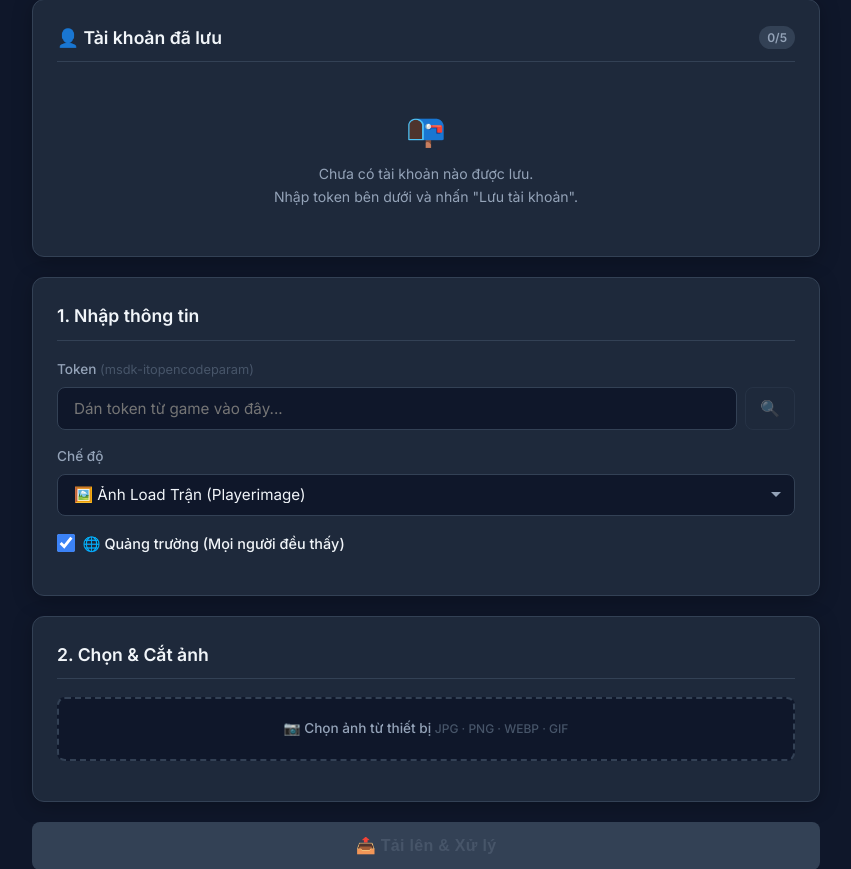
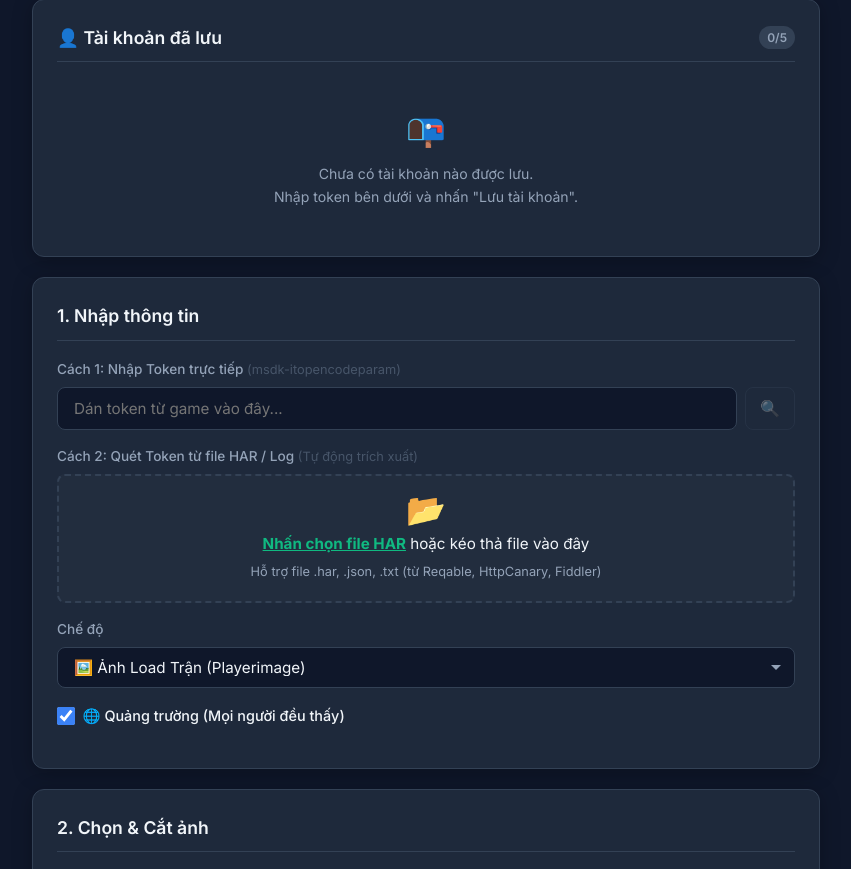
Before and after one commit to kiet2711/AOV, a Flask app: page / in a window 1280 px wide. Shown: the part 150-1019 px from the top of the page, without its empty margins (214-1065 px from the left). Run offline with Flask 3, Linux system fonts and the light colour scheme; the visitor is signed in with stand-in values (Sample User, id 1); data that the repository does not hold is empty; some libraries are stand-ins or nearby versions.

Commit message:
Cập nhật sửa lỗi đường dẫn tải trận Flowborn và thêm tính năng chọn/kéo thả file HAR để tự động quét token

```diff
--- a/loadtran.py
+++ b/loadtran.py
@@ -638,7 +638,7 @@ def poster_worker(idx, acc_lbl, auth_token, user_path,
     scene_name = "FlowbornPoster" if is_flowborn else "PlayerimagePoster"
 
     if mode == "flowborn_marksman":
-        file_prefix = f"5/{gender}/"
+        file_prefix = "5/1/"
         mainJob = 5
         bg_id = "30"
         bg_picUrl = "https://kg-camp.mobagarena.com/manage/flowborn_official/4uxOQChv.png"
@@ -650,7 +650,7 @@ def poster_worker(idx, acc_lbl, auth_token, user_path,
             baseInfo_id = "32"
             baseInfo_picUrl = "https://kg-camp.mobagarena.com/manage/flowborn_official/Pd7zTH2f.png"
     elif mode == "flowborn_mage":
-        file_prefix = f"4/{gender}/"
+        file_prefix = "4/1/"
         mainJob = 4
         bg_id = "30"
         bg_picUrl = "https://kg-camp.mobagarena.com/manage/flowborn_official/4uxOQChv.png"
--- a/static/script.js
+++ b/static/script.js
@@ -259,6 +259,141 @@ document.addEventListener('DOMContentLoaded', function () {
 
     verifyBtn.addEventListener('click', triggerVerify);
 
+    // ════════════════════════════════════════
+    //  HAR / TOKEN & IMAGE DRAG & DROP
+    // ════════════════════════════════════════
+    const tokenDropZone = document.getElementById('tokenDropZone');
+    const harDropZone = document.getElementById('harDropZone');
+    const harFileInput = document.getElementById('harFileInput');
+
+    // Ngăn trình duyệt mở file mặc định khi thả vào trang
+    window.addEventListener('dragover', (e) => e.preventDefault());
+    window.addEventListener('drop', (e) => {
+        e.preventDefault();
+        const files = e.dataTransfer.files;
+        if (!files || files.length === 0) return;
+        const file = files[0];
+        const fname = file.name.toLowerCase();
+        if (fname.endsWith('.har') || fname.endsWith('.json') || fname.endsWith('.txt') || fname.endsWith('.log')) {
+            handleTokenFile(file);
+        } else if (file.type.startsWith('image/') || fname.endsWith('.png') || fname.endsWith('.jpg') || fname.endsWith('.jpeg') || fname.endsWith('.webp') || fname.endsWith('.gif')) {
+            handleImageFile(file);
+        }
+    });
+
+    if (harDropZone && harFileInput) {
+        harDropZone.addEventListener('click', (e) => {
+            harFileInput.click();
+        });
+
+        harFileInput.addEventListener('change', (e) => {
+            const files = e.target.files;
+            if (!files || files.length === 0) return;
+            handleTokenFile(files[0]);
+        });
+    }
+
+    [tokenDropZone, harDropZone].forEach(zone => {
+        if (!zone) return;
+        ['dragenter', 'dragover'].forEach(evt => {
+            zone.addEventListener(evt, (e) => {
+                e.preventDefault();
+                e.stopPropagation();
+                zone.classList.add('drag-over');
+            });
+        });
+
+        ['dragleave', 'drop'].forEach(evt => {
+            zone.addEventListener(evt, (e) => {
+                e.preventDefault();
+                e.stopPropagation();
+                zone.classList.remove('drag-over');
+            });
+        });
+
+        zone.addEventListener('drop', (e) => {
+            e.stopPropagation();
+            const files = e.dataTransfer.files;
+            if (!files || files.length === 0) return;
+            handleTokenFile(files[0]);
+        });
+    });
+
+    function handleTokenFile(file) {
+        verifyStatus.style.display = 'flex';
+        verifyStatus.className = 'verify-status loading';
+        verifyStatus.innerHTML = `<span class="spinner"></span> Đang đọc file <b>${file.name}</b> và tìm token...`;
+        accountPreview.style.display = 'none';
+
+        const reader = new FileReader();
+        reader.onload = function(evt) {
+            const text = evt.target.result;
+            const token = extractTokenFromText(text);
+            if (token) {
+                tokenInput.value = token;
+                verifyBtn.disabled = false;
+                checkUploadReady();
+                clearTimeout(verifyDebounce);
+                verifyStatus.className = 'verify-status success';
+                verifyStatus.innerHTML = `🎉 Đã lấy token từ file <b>${file.name}</b>! Đang tự động xác thực...`;
+                setTimeout(() => doVerify(token), 300);
+            } else {
+                verifyStatus.className = 'verify-status error';
+                verifyStatus.innerHTML = `❌ Không tìm thấy token (msdk-itopencodeparam) trong file <b>${file.name}</b>!`;
+            }
+        };
+        reader.onerror = function() {
+            verifyStatus.className = 'verify-status error';
+            verifyStatus.innerHTML = `❌ Lỗi khi đọc file <b>${file.name}</b>!`;
+        };
+        reader.readAsText(file);
+    }
+
+    function extractTokenFromText(text) {
+        try {
+            const data = JSON.parse(text);
+            if (data && data.log && Array.isArray(data.log.entries)) {
+                const entries = data.log.entries;
+                for (let i = entries.length - 1; i >= 0; i--) {
+                    const req = entries[i].request;
+                    if (!req) continue;
+                    if (Array.isArray(req.headers)) {
+                        for (let h of req.headers) {
+                            if (h.name && (h.name.toLowerCase() === 'msdk-itopencodeparam' || h.name.toLowerCase() === 'itopencodeparam')) {
+                                if (h.value && h.value.trim().length >= 50) {
+                                    return h.value.trim();
+                                }
+                            }
+                        }
+                    }
+                    if (Array.isArray(req.queryString)) {
+                        for (let q of req.queryString) {
+                            if (q.name && (q.name.toLowerCase() === 'itopencodeparam' || q.name.toLowerCase() === 'msdk-itopencodeparam' || q.name.toLowerCase() === 'access_token')) {
+                                if (q.value && q.value.trim().length >= 50) {
+                                    return q.value.trim();
+                                }
+                            }
+                        }
+                    }
+                }
+            }
+        } catch (e) {}
+
+        const regexes = [
+            /itopencodeparam(?:%22|")?(?:\s*[:=]\s*|\s*,\s*(?:%22|")?value(?:%22|")?\s*:\s*)(?:%22|")?([0-9a-fA-F]{50,800})/gi,
+            /(?:msdk-)?itopencodeparam["'\s:=,\]\[\}{_a-zA-Z]*["'=\s]+([0-9a-fA-F]{50,800})/gi,
+            /(?:access_token|token)(?:%22|")?(?:\s*[:=]\s*|\s*,\s*(?:%22|")?value(?:%22|")?\s*:\s*)(?:%22|")?([0-9a-fA-F]{50,800})/gi
+        ];
+
+        for (let regex of regexes) {
+            const matches = [...text.matchAll(regex)];
+            if (matches && matches.length > 0) {
+                return matches[matches.length - 1][1];
+            }
+        }
+        return null;
+    }
+
     function triggerVerify() {
         const token = tokenInput.value.trim();
         if (!token) return;
@@ -365,10 +500,8 @@ document.addEventListener('DOMContentLoaded', function () {
     //  IMAGE CROP
     // ════════════════════════════════════════
 
-    imageInput.addEventListener('change', function (e) {
-        const files = e.target.files;
-        if (!files || files.length === 0) return;
-
+    function handleImageFile(file) {
+        if (!file) return;
         const reader = new FileReader();
         reader.onload = function (ev) {
             imageElement.src = ev.target.result;
@@ -382,7 +515,13 @@ document.addEventListener('DOMContentLoaded', function () {
             });
             checkUploadReady();
         };
-        reader.readAsDataURL(files[0]);
+        reader.readAsDataURL(file);
+    }
+
+    imageInput.addEventListener('change', function (e) {
+        const files = e.target.files;
+        if (!files || files.length === 0) return;
+        handleImageFile(files[0]);
     });
 
     function checkUploadReady() {
--- a/static/style.css
+++ b/static/style.css
@@ -489,6 +489,49 @@ img { display: block; max-width: 100%; }
 }
 @keyframes spin { to { transform: rotate(360deg); } }
 
+/* ── HAR Drop Box ── */
+.har-drop-box {
+    border: 2px dashed var(--border);
+    border-radius: var(--radius-sm);
+    padding: 18px 12px;
+    text-align: center;
+    cursor: pointer;
+    background: rgba(255, 255, 255, 0.02);
+    transition: all 0.2s ease;
+}
+.har-drop-box:hover, .har-drop-box.drag-over {
+    border-color: #10b981;
+    background: rgba(16, 185, 129, 0.08);
+}
+.har-drop-box.drag-over {
+    box-shadow: 0 0 0 3px rgba(16, 185, 129, 0.2);
+    transform: scale(1.01);
+}
+.har-drop-content {
+    display: flex;
+    flex-direction: column;
+    align-items: center;
+    gap: 6px;
+    pointer-events: none;
+}
+.har-icon {
+    font-size: 2rem;
+    line-height: 1;
+}
+.har-text {
+    font-size: 0.95rem;
+    color: var(--text);
+}
+.har-text strong {
+    color: #10b981;
+    text-decoration: underline;
+}
+.har-subtext {
+    font-size: 0.8rem;
+    color: var(--text-muted);
+}
+
+
 /* ── Responsive ── */
 @media (max-width: 480px) {
     .account-preview { flex-direction: column; }
--- a/templates/index.html
+++ b/templates/index.html
@@ -41,14 +41,27 @@
             <div class="card">
                 <h2>1. Nhập thông tin</h2>
 
-                <!-- Token input -->
-                <div class="form-group">
-                    <label for="token">Token <span class="label-hint">(msdk-itopencodeparam)</span></label>
-                    <div class="token-input-row">
+                <!-- Cách 1: Nhập Token thủ công -->
+                <div class="form-group" id="tokenFormGroup">
+                    <label for="token">Cách 1: Nhập Token trực tiếp <span class="label-hint">(msdk-itopencodeparam)</span></label>
+                    <div class="token-input-row" id="tokenDropZone">
                         <input type="text" id="token" placeholder="Dán token từ game vào đây..." autocomplete="off">
                         <button id="verifyBtn" class="verify-btn" title="Xác thực token" disabled>
                             <span id="verifyBtnIcon">🔍</span>
                         </button>
+                    </div>
+                </div>
+
+                <!-- Cách 2: Chọn hoặc kéo thả file HAR -->
+                <div class="form-group" id="harFormGroup">
+                    <label>Cách 2: Quét Token từ file HAR / Log <span class="label-hint">(Tự động trích xuất)</span></label>
+                    <div class="har-drop-box" id="harDropZone" title="Nhấn để chọn file hoặc kéo thả file vào đây">
+                        <input type="file" id="harFileInput" accept=".har,.json,.txt,.log" style="display:none">
+                        <div class="har-drop-content">
+                            <span class="har-icon">📂</span>
+                            <span class="har-text" id="harDropText"><strong>Nhấn chọn file HAR</strong> hoặc kéo thả file vào đây</span>
+                            <span class="har-subtext">Hỗ trợ file .har, .json, .txt (từ Reqable, HttpCanary, Fiddler)</span>
+                        </div>
                     </div>
                     <div id="verifyStatus" class="verify-status" style="display:none"></div>
                 </div>
```
